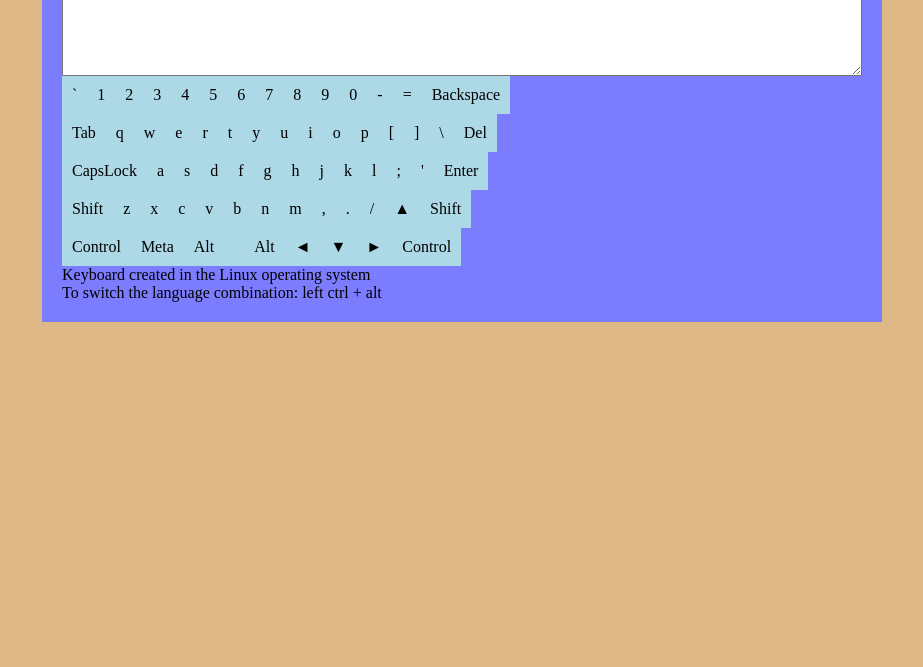
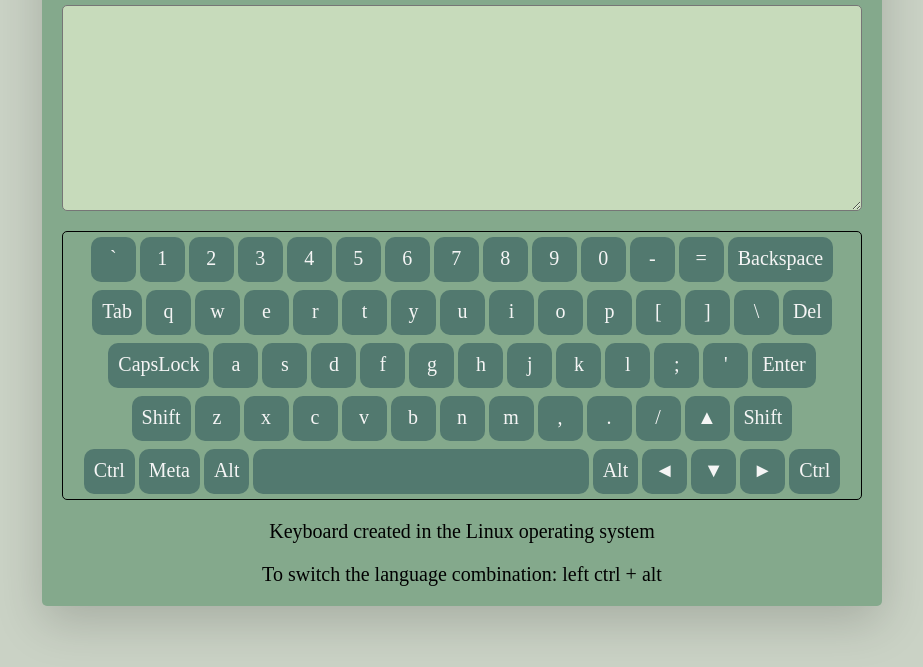
Before and after one commit to ostandrey/virtual-keyboard, a website: page index.html in a window 1280 px wide. Shown: the part 133-800 px from the top of the page, without its empty margins (178-1101 px from the left). Drawn offline with Linux system fonts and the light colour scheme.

Commit message:
feat: add styles

```diff
--- a/js/index.js
+++ b/js/index.js
@@ -218,6 +218,8 @@ function createHeader() {
   const header = document.createElement('header');
   const title = document.createElement('h1');
 
+  title.className = 'title';
+
   title.innerText = 'Virtual keyboard';
 
   header.appendChild(title);
@@ -232,10 +234,13 @@ function createMain() {
   const description = document.createElement('p');
   const language = document.createElement('p');
 
-  textarea.rows = 10;
-  textarea.cols = 100;
+  textarea.rows = 5;
+  textarea.cols = 50;
   textarea.id = 'key_input';
+  textarea.className = 'textarea';
 
+  description.className = 'description';
+  language.className = 'language';
   description.innerText = `Keyboard created in the ${getOs()} operating system`;
   language.innerText = `To switch the language combination: left ctrl + alt`;
 
@@ -302,7 +307,7 @@ function createKey() {
 
     if (keyboardEng2[i] === 'Delete') {
       key += `<div class="key" data="${keyboardEng2[i]}">Del</div>`;
-    } else if (keyboardEng2[i] === 'Control') {
+    } else if (keyboardEng2[i] === 'ControlLeft' || keyboardEng2[i] === 'ControlRight') {
       key += `<div class="key" data="${keyboardEng2[i]}">Ctrl</div>`;
     } else if (keyboardEng2[i] === 'ArrowUp') {
       key += `<div class="key" data="${keyboardEng2[i]}">▲</div>`;
--- a/styles/style.css
+++ b/styles/style.css
@@ -4,32 +4,84 @@
 }
 
 body {
-  background: burlywood;
+  height: 100vh;
+  background: #cad2c5;
+  display: flex;
 }
 
 .wrapper {
+  display: flex;
+  flex-direction: column;
+  align-items: center;
+  align-self: center;
   max-width: 800px;
   margin: auto;
-  background: rgb(124, 124, 255);
+  background: #84a98c;
+  border-radius: 5px;
   padding: 20px;
+  box-shadow: 0px 16px 48px 0px rgba(0, 0, 0, 0.176);
+}
+
+.title {
+  color: #2f3e46;
 }
 
 .main {
   display: flex;
   flex-direction: column;
+  margin-top: 20px;
+}
+
+.textarea {
+  height: 200px;
+  font-size: 20px;
+  padding: 2px 10px;
+  border-radius: 5px;
+  background-color: #c7dbbb;
 }
 
 .keyboard {
   display: flex;
   flex-wrap: wrap;
+  justify-content: center;
+  gap: 4px;
+  border: 1px solid black;
+  border-radius: 5px;
+  margin-top: 20px;
+  padding: 5px;
 }
 
 .key {
   padding: 10px;
-  background: lightblue;
+  background: #52796f;
+  color: whitesmoke;
   display: flex;
+  justify-content: center;
   user-select: none;
   cursor: pointer;
+  border-radius: 10px;
+
+  min-width: 25px;
+  min-height: 25px;
+
+  font-size: 20px;
+  transition: 0.3s;
+}
+
+.key[data='Space'] {
+  width: 40%;
+}
+
+.key:hover {
+  background: #598661;
+  transform: scale(1.07);
+}
+
+.description,
+.language {
+  margin-top: 20px;
+  text-align: center;
+  font-size: 20px;
 }
 
 .clearfix {
@@ -39,7 +91,7 @@ body {
 }
 
 .active {
-  background: rgb(117, 247, 85);
+  background: #344e41 !important;
 }
 
 .uppercase {
```
